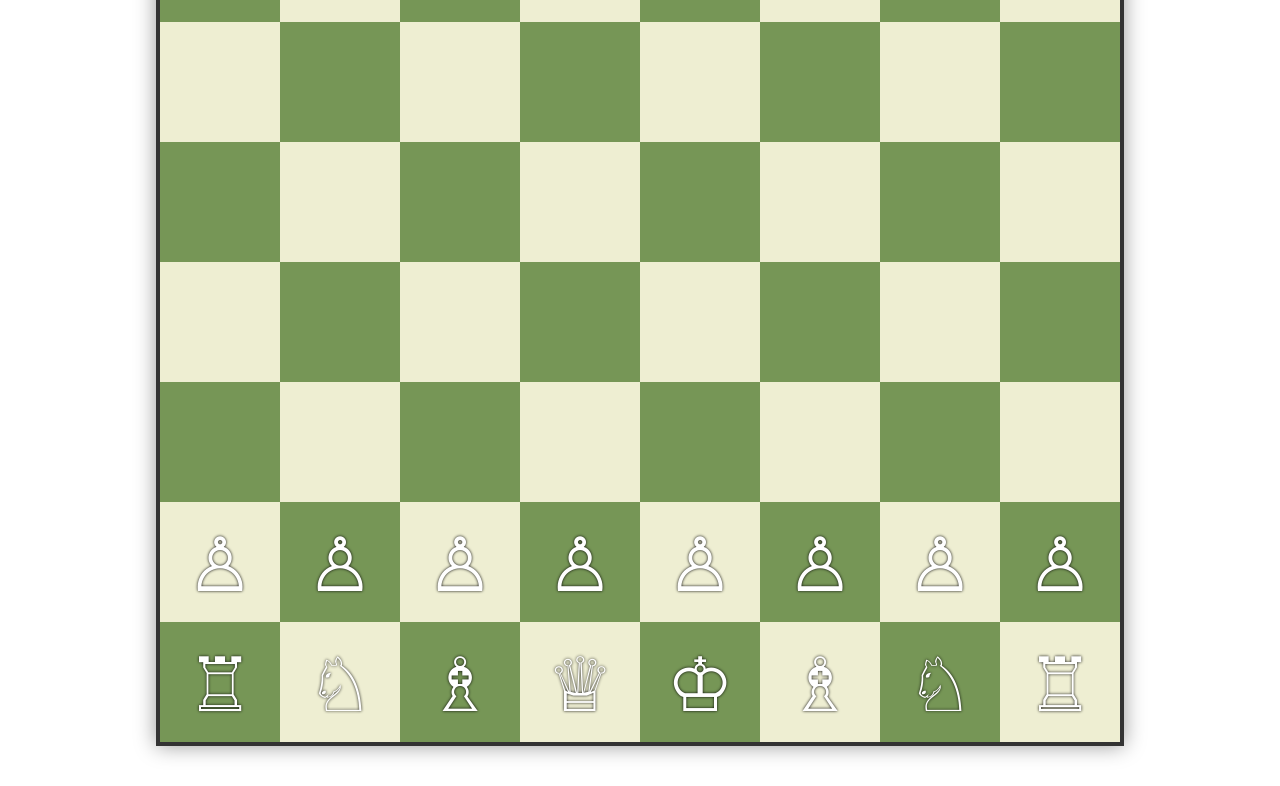
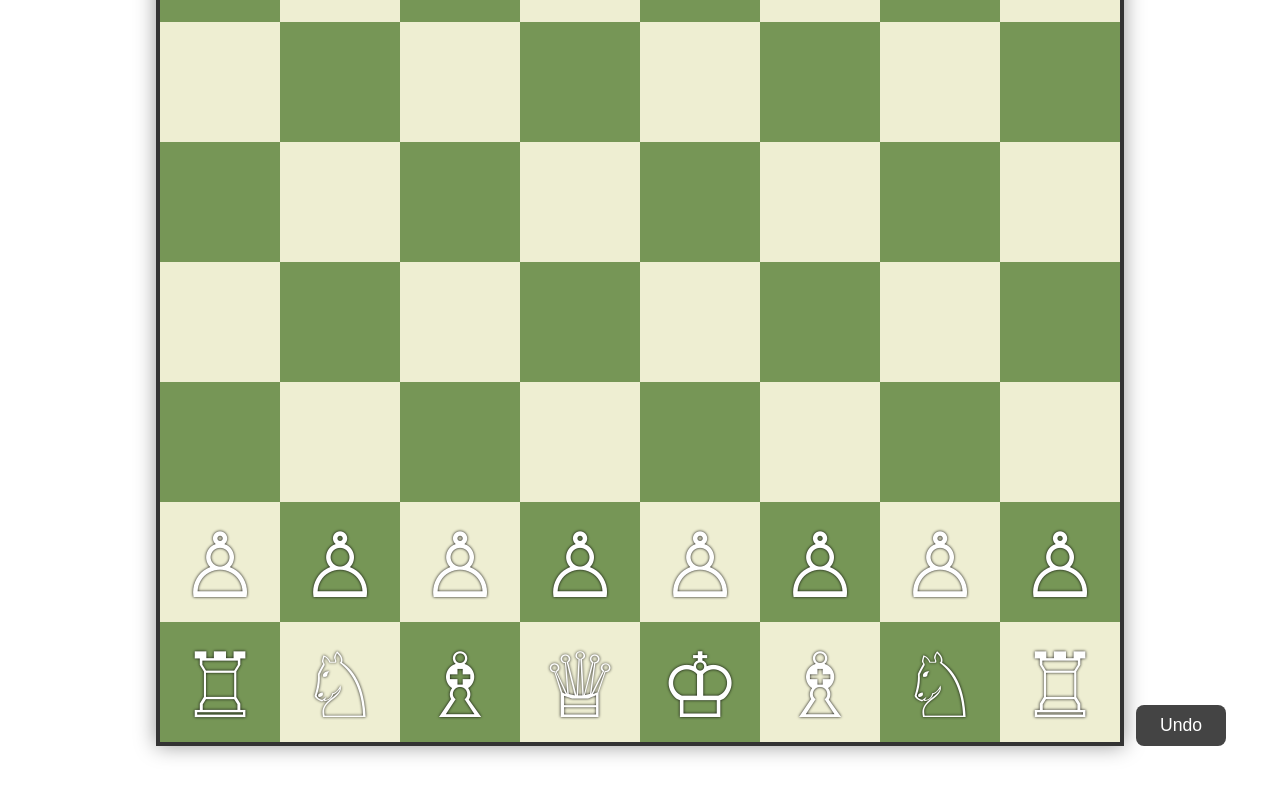
Before and after one commit to pashkanorm/simple-chess, a React (Create React App) app: page / in a window 1280 px wide. Shown: the part 304-1090 px from the top of the page. Built offline with nearby package versions, Linux system fonts and the light colour scheme.

Commit message:
positioning and outline fixes

```diff
--- a/src/components/ChessBoard.css
+++ b/src/components/ChessBoard.css
@@ -1,40 +1,43 @@
 .board {
+  border: 4px solid #333;
+  box-shadow: 0 0 20px rgba(0, 0, 0, 0.4);
   display: grid;
   grid-template-columns: repeat(8, 120px);
   grid-template-rows: repeat(8, 120px);
+  margin: 40px auto;
   width: fit-content;
-  margin: 40px auto;
-  border: 4px solid #333;
-  box-shadow: 0 0 20px rgba(0, 0, 0, 0.4);
+  overflow: visible; /* <-- allow shadows to show fully */
 }
 
-.square {
-  width: 120px;
-  height: 120px;
-  display: flex;
-  align-items: center;
-  justify-content: center;
-  font-size: 75px;
-  cursor: pointer;
-
-  transition: background-color 0.2s ease;
-  box-sizing: border-box; /* important to contain borders inside */
-  border: 2px solid transparent; /* set base border */
+.board-container {
+  margin: 40px auto;
+  position: relative;
+  width: fit-content;
 }
 
-.light {
-  background-color: #eeeed2;
+.check-king {
+  background-color: #ffcccc !important;
+  box-shadow: 0 0 0 4px red inset, 0 0 8px red;
 }
-.last-move-light {
-  background-color: #f6f669 !important;
+
+.dark {
+  background-color: #769656;
 }
 
 .last-move-dark {
   background-color: #baca44 !important;
 }
 
-.dark {
-  background-color: #769656;
+.last-move-light {
+  background-color: #f6f669 !important;
+}
+
+.legal {
+  box-shadow: inset 0 0 10px 4px rgba(0, 255, 0, 0.4);
+}
+
+.light {
+  background-color: #eeeed2;
 }
 
 .piece {
@@ -42,41 +45,65 @@
   user-select: none;
 }
 
+.piece.black {
+  color: black;
+  text-shadow: 0 0 3px white;
+}
+
 .piece.white {
   color: white;
   text-shadow: 0 0 3px black;
 }
 
-.piece.black {
-  color: black;
-  text-shadow: 0 0 3px white;
+.selected {
+  outline: 4px solid #0077ff; /* full 4px blue outline on all sides */
+  outline-offset: -4px; /* outline sits *inside* the square edge */
+  box-shadow: none; /* remove box-shadow to avoid weird clipping */
 }
 
-.selected {
-  border: 4px solid #0077ff; /* proper full-border highlight */
-}
-.legal {
-  box-shadow: inset 0 0 10px 4px rgba(0, 255, 0, 0.4);
-}
-
-.last-move {
-  background-color: #fff2a8 !important; /* yellowish background */
-}
-
-/* Add subtle glow on piece */
-.last-move .piece {
-  filter: drop-shadow(0 0 5px #ffec99);
-}
-
-.check-king {
-  box-shadow: 0 0 0 4px red inset, 0 0 8px red;
-  background-color: #ffcccc !important;
+.square {
+  position: relative; /* establish stacking context */
+  align-items: center;
+  border: 1px solid transparent;
+  box-sizing: border-box;
+  cursor: pointer;
+  display: flex;
+  font-size: 90px;
+  height: 120px;
+  justify-content: center;
+  transition: background-color 0.2s ease;
+  width: 120px;
 }
 
 .status {
+  font-size: 24px;
+  font-weight: bold;
+  margin-top: 10px;
   min-height: 32px;
   text-align: center;
-  font-size: 24px;
-  margin-top: 10px;
-  font-weight: bold;
 }
+
+.undo-button {
+  background-color: #444;
+  border: none;
+  border-radius: 8px;
+  color: white;
+  cursor: pointer;
+  font-size: 1.1rem;
+  margin-left: 12px;
+  padding: 10px 24px;
+  position: absolute;
+  left: 100%;
+  bottom: 0;
+  transition: background-color 0.3s ease;
+  user-select: none;
+}
+
+.undo-button:disabled {
+  cursor: not-allowed;
+  opacity: 0.5;
+}
+
+.undo-button:hover {
+  background-color: #666;
+}
--- a/src/components/ChessBoard.tsx
+++ b/src/components/ChessBoard.tsx
@@ -18,10 +18,12 @@ const unicodeMap: Record<string, string> = {
 };
 
 const ChessBoard: React.FC = () => {
-  const [game, setGame] = useState(new Chess());
+  const [game] = useState(new Chess());
+  const [, forceRender] = useState(0);
   const [selectedSquare, setSelectedSquare] = useState<Square | null>(null);
   const [legalMoves, setLegalMoves] = useState<Square[]>([]);
   const [lastMove, setLastMove] = useState<{ from: Square; to: Square } | null>(null);
+  const [moveHistory, setMoveHistory] = useState<{ from: Square; to: Square }[]>([]);
 
   const board = game.board();
   const isDraw = game.isDraw();
@@ -29,19 +31,43 @@ const ChessBoard: React.FC = () => {
   const isGameOver = game.isGameOver();
 
   const handleClick = (square: Square) => {
+    const piece = game.get(square);
+    const isSquareEmpty = !piece;
+
     if (selectedSquare && legalMoves.includes(square)) {
       const move = game.move({ from: selectedSquare, to: square, promotion: "q" });
       if (move) {
-        setGame(new Chess(game.fen()));
-        setLastMove({ from: move.from as Square, to: move.to as Square });
+        const newMove = { from: move.from as Square, to: move.to as Square };
+        setLastMove(newMove);
+        setMoveHistory([...moveHistory, newMove]);
       }
       setSelectedSquare(null);
       setLegalMoves([]);
+      forceRender((n) => n + 1);
+    } else if (!isSquareEmpty) {
+      const moves = game.moves({ square, verbose: true });
+      if (moves.length > 0) {
+        setSelectedSquare(square);
+        setLegalMoves(moves.map((m) => m.to as Square));
+      } else {
+        setSelectedSquare(null);
+        setLegalMoves([]);
+      }
     } else {
-      const moves = game.moves({ square, verbose: true });
-      setSelectedSquare(square);
-      setLegalMoves(moves.map((m) => m.to as Square));
+      setSelectedSquare(null);
+      setLegalMoves([]);
     }
+  };
+
+  const handleUndo = () => {
+    game.undo();
+    const history = [...moveHistory];
+    history.pop();
+    setMoveHistory(history);
+    setLastMove(history[history.length - 1] ?? null);
+    setSelectedSquare(null);
+    setLegalMoves([]);
+    forceRender((n) => n + 1);
   };
 
   const boardSquares = board.map((row, rowIndex) =>
@@ -49,29 +75,29 @@ const ChessBoard: React.FC = () => {
       const square = ("abcdefgh"[colIndex] + (8 - rowIndex)) as Square;
       const isDark = (rowIndex + colIndex) % 2 === 1;
 
+      const isSelected = selectedSquare === square && game.get(square);
+      const isLegal = legalMoves.includes(square);
+
       const isLastMoveFrom = lastMove?.from === square;
       const isLastMoveTo = lastMove?.to === square;
 
-      const lastMoveClass = isLastMoveFrom || isLastMoveTo ? (isDark ? "last-move-dark" : "last-move-light") : "";
-
       const isKingInCheckSquare = isCheck && piece?.type === "k" && piece.color === game.turn();
 
-      const isLegal = legalMoves.includes(square);
-      const isSelected = selectedSquare === square && game.get(square); // only if a piece exists
-
-      const squareClass = `
-        square
-        ${isDark ? "dark" : "light"}
-        ${isSelected ? "selected" : ""}
-        ${isLegal ? "legal" : ""}
-        ${lastMoveClass}
-        ${isKingInCheckSquare ? "check-king" : ""}
-      `;
+      const squareClass = [
+        "square",
+        isDark ? "dark" : "light",
+        isSelected ? `selected ${isDark ? "dark" : "light"}` : "",
+        isLegal ? "legal" : "",
+        isLastMoveFrom || isLastMoveTo ? (isDark ? "last-move-dark" : "last-move-light") : "",
+        isKingInCheckSquare ? "check-king" : "",
+      ]
+        .filter(Boolean)
+        .join(" ");
 
       return (
         <div key={square} className={squareClass} onClick={() => handleClick(square)}>
           <span className={`piece ${piece?.color === "w" ? "white" : "black"}`}>
-            {piece && unicodeMap[piece.color === "w" ? piece.type.toUpperCase() : piece.type]}
+            {piece ? unicodeMap[piece.color === "w" ? piece.type.toUpperCase() : piece.type] : ""}
           </span>
         </div>
       );
@@ -82,14 +108,20 @@ const ChessBoard: React.FC = () => {
     <>
       <div className="status">
         {isGameOver ? (
-          <>Checkmate — {isDraw ? "Draw" : game.turn() === "w" ? "Black" : "White"} wins!</>
+          <>Game Over — {isDraw ? "Draw" : game.turn() === "w" ? "Black" : "White"} wins</>
         ) : isCheck ? (
           <>Check!</>
         ) : (
-          <>&nbsp;</> // keeps layout height
+          <>&nbsp;</>
         )}
       </div>
-      <div className="board">{boardSquares.flat()}</div>
+
+      <div className="board-container">
+        <div className="board">{boardSquares.flat()}</div>
+        <button className="undo-button" onClick={handleUndo}>
+          Undo
+        </button>
+      </div>
     </>
   );
 };
```
